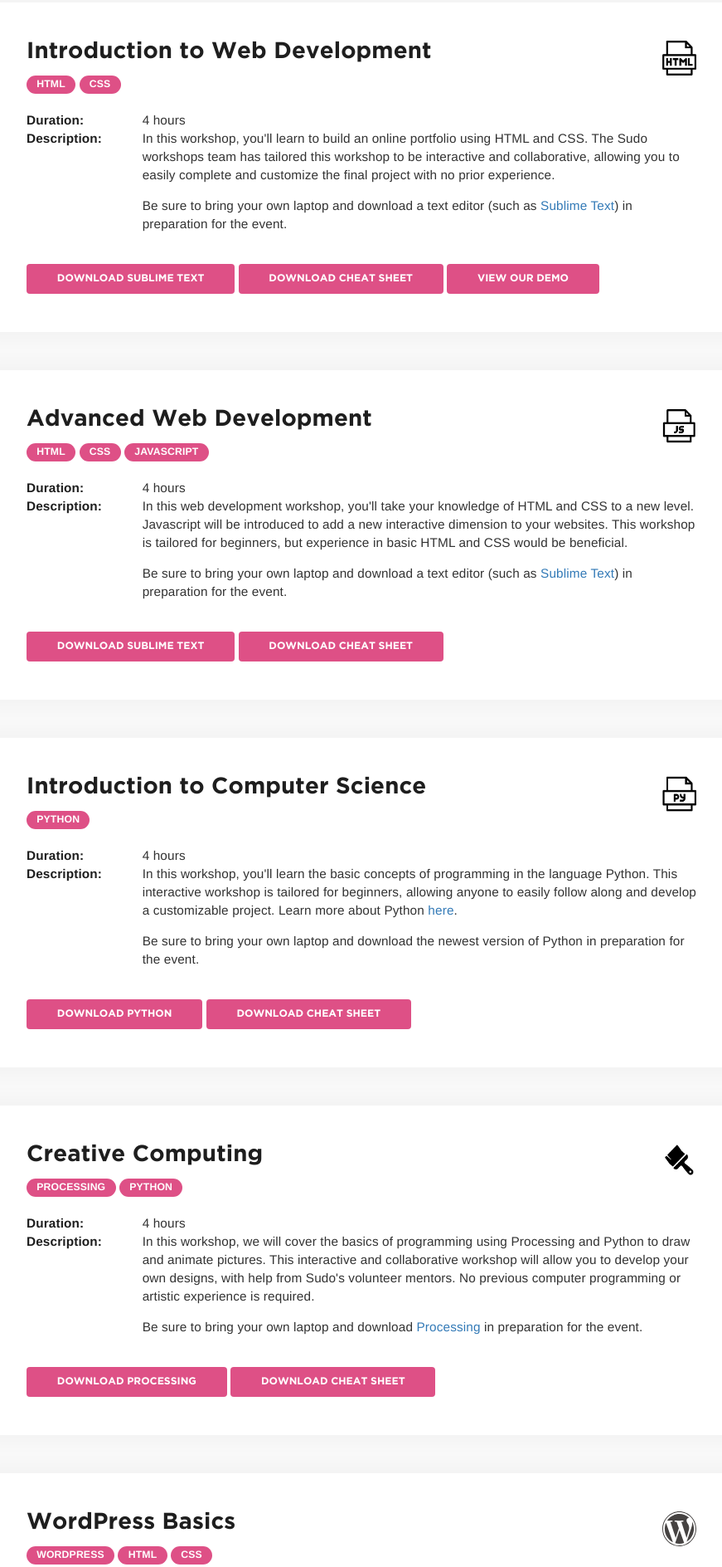
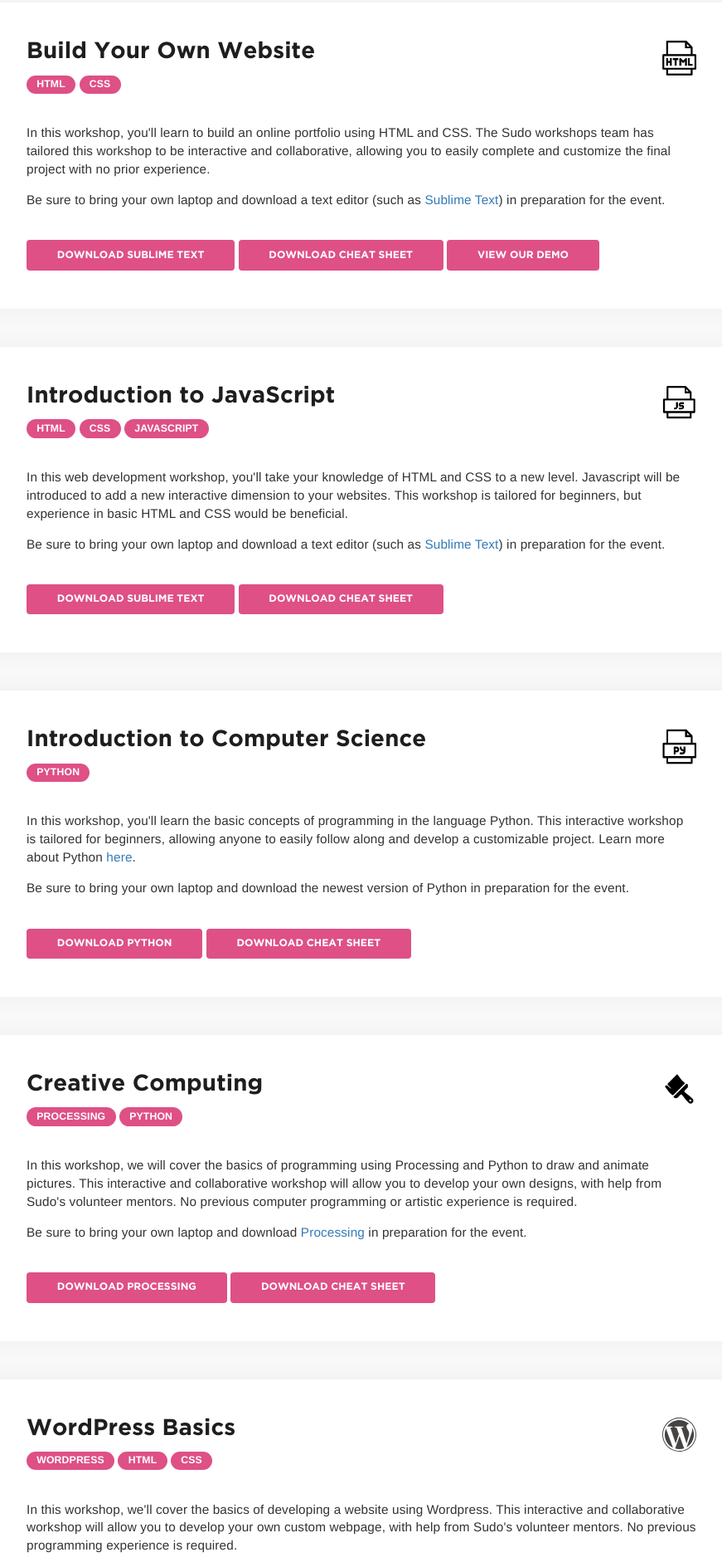
Before and after one commit to sudo-labs/sudolabs_v2, a website: page workshops.html in a window 1280 px wide. Shown: the part 418-2306 px from the top of the page at 83% size, without its empty margins (204-1075 px from the left). Drawn offline with nearby package versions, Linux system fonts and the light colour scheme.

Commit message:
Update workshops page

```diff
--- a/resources/scss/modules/_landing.scss
+++ b/resources/scss/modules/_landing.scss
@@ -74,7 +74,7 @@
 			background: $white;
 			position: absolute;
 			bottom: 0;
-			left: calc(50% - 25px);
+			left: calc(50% - 2px);
 			height: 5px;
 			width: 50px;
 		}
--- a/workshops.html
+++ b/workshops.html
@@ -58,26 +58,11 @@
 		<div class="workshopsBG2">
 			<div class="workshops">
 				<img src="assets/imgs/workshops/workshops__html.png" class="workshops__icon" alt="Workshop Icon">
-				<h1 class="workshops__title">Introduction to Web Development</h1>
+				<h1 class="workshops__title">Build Your Own Website</h1>
 				<span class="workshops__pill">HTML</span> <span class="workshops__pill">CSS</span>
 				<div class="container-fluid workshops__container--noPadding">
-					<div class="row">
-						<div class="col-sm-2">
-							<span class="workshops__subtitle">Duration:</span>
-						</div>
-						<div class="col-sm-10">
-							<span>4 hours</span>
-						</div>
-					</div>
-					<div class="row workshops__container--margin">
-						<div class="col-sm-2">
-							<span class="workshops__subtitle">Description:</span>
-						</div>
-						<div class="col-sm-10">
-							<span>In this workshop, you'll learn to build an online portfolio using HTML and CSS. The Sudo workshops team has tailored this workshop to be interactive and collaborative, allowing you to easily complete and customize the final project with no prior experience.
-							<p>Be sure to bring your own laptop and download a text editor (such as <a href="https://www.sublimetext.com/" target="_blank">Sublime Text</a>) in preparation for the event.</p></span>
-						</div>
-					</div>
+					<p>In this workshop, you'll learn to build an online portfolio using HTML and CSS. The Sudo workshops team has tailored this workshop to be interactive and collaborative, allowing you to easily complete and customize the final project with no prior experience.</p>
+					<p>Be sure to bring your own laptop and download a text editor (such as <a href="https://www.sublimetext.com/" target="_blank">Sublime Text</a>) in preparation for the event.</p>
 					<br>
 					<a href="https://www.sublimetext.com/3" target="_blank"><button class="workshops__button">Download Sublime Text</button></a>
 					<a href="assets/pdfs/Cheatsheet_HTML.pdf" target="_blank"><button class="workshops__button workshops__button--margin">Download Cheat Sheet</button></a>
@@ -87,26 +72,11 @@
 
 			<div class="workshops">
 				<img src="assets/imgs/workshops/workshops__js.png" class="workshops__icon" alt="Workshop Icon">
-				<h1 class="workshops__title">Advanced Web Development</h1>
+				<h1 class="workshops__title">Introduction to JavaScript</h1>
 				<span class="workshops__pill">HTML</span> <span class="workshops__pill">CSS</span> <span class="workshops__pill">Javascript</span>
 				<div class="container-fluid workshops__container--noPadding">
-					<div class="row">
-						<div class="col-sm-2">
-							<span class="workshops__subtitle">Duration:</span>
-						</div>
-						<div class="col-sm-10">
-							<span>4 hours</span>
-						</div>
-					</div>
-					<div class="row workshops__container--margin">
-						<div class="col-sm-2">
-							<span class="workshops__subtitle">Description:</span>
-						</div>
-						<div class="col-sm-10">
-							<span>In this web development workshop, you'll take your knowledge of HTML and CSS to a new level. Javascript will be introduced to add a new interactive dimension to your websites. This workshop is tailored for beginners, but experience in basic HTML and CSS would be beneficial.
-							<p>Be sure to bring your own laptop and download a text editor (such as <a href="https://www.sublimetext.com/" target="_blank">Sublime Text</a>) in preparation for the event.</p></span>
-						</div>
-					</div>
+					<p>In this web development workshop, you'll take your knowledge of HTML and CSS to a new level. Javascript will be introduced to add a new interactive dimension to your websites. This workshop is tailored for beginners, but experience in basic HTML and CSS would be beneficial.</p>
+					<p>Be sure to bring your own laptop and download a text editor (such as <a href="https://www.sublimetext.com/" target="_blank">Sublime Text</a>) in preparation for the event.</p>
 					<br>
 					<a href="https://www.sublimetext.com/3" target="_blank"><button class="workshops__button">Download Sublime Text</button></a>
 					<a href="assets/pdfs/Cheatsheet_Javascript.pdf" target="_blank"><button class="workshops__button workshops__button--margin">Download Cheat Sheet</button></a>
@@ -118,23 +88,8 @@
 				<h1 class="workshops__title">Introduction to Computer Science</h1>
 				<span class="workshops__pill">Python</span>
 				<div class="container-fluid workshops__container--noPadding">
-					<div class="row">
-						<div class="col-sm-2">
-							<span class="workshops__subtitle">Duration:</span>
-						</div>
-						<div class="col-sm-10">
-							<span>4 hours</span>
-						</div>
-					</div>
-					<div class="row workshops__container--margin">
-						<div class="col-sm-2">
-							<span class="workshops__subtitle">Description:</span>
-						</div>
-						<div class="col-sm-10">
-							<span>In this workshop, you'll learn the basic concepts of programming in the language Python. This interactive workshop is tailored for beginners, allowing anyone to easily follow along and develop a customizable project. Learn more about Python <a href="https://www.python.org/about/gettingstarted/" target="_blank">here</a>.
-							<p>Be sure to bring your own laptop and download the newest version of Python in preparation for the event.</p></span>
-						</div>
-					</div>
+					<p>In this workshop, you'll learn the basic concepts of programming in the language Python. This interactive workshop is tailored for beginners, allowing anyone to easily follow along and develop a customizable project. Learn more about Python <a href="https://www.python.org/about/gettingstarted/" target="_blank">here</a>.</p>
+					<p>Be sure to bring your own laptop and download the newest version of Python in preparation for the event.</p>
 					<br>
 					<a href="https://www.python.org/downloads" target="_blank"><button class="workshops__button">Download Python</button></a>
 					<a href="assets/pdfs/Cheatsheet_Python.pdf" target="_blank"><button class="workshops__button workshops__button--margin">Download Cheat Sheet</button></a>
@@ -146,23 +101,8 @@
 				<h1 class="workshops__title">Creative Computing</h1>
 				<span class="workshops__pill">Processing</span> <span class="workshops__pill">Python</span>
 				<div class="container-fluid workshops__container--noPadding">
-					<div class="row">
-						<div class="col-sm-2">
-							<span class="workshops__subtitle">Duration:</span>
-						</div>
-						<div class="col-sm-10">
-							<span>4 hours</span>
-						</div>
-					</div>
-					<div class="row workshops__container--margin">
-						<div class="col-sm-2">
-							<span class="workshops__subtitle">Description:</span>
-						</div>
-						<div class="col-sm-10">
-							<span>In this workshop, we will cover the basics of programming using Processing and Python to draw and animate pictures. This interactive and collaborative workshop will allow you to develop your own designs, with help from Sudo's volunteer mentors. No previous computer programming or artistic experience is required.
-							<p>Be sure to bring your own laptop and download <a href="https://processing.org/download/" target="_blank">Processing</a> in preparation for the event.</p></span>
-						</div>
-					</div>
+					<p>In this workshop, we will cover the basics of programming using Processing and Python to draw and animate pictures. This interactive and collaborative workshop will allow you to develop your own designs, with help from Sudo's volunteer mentors. No previous computer programming or artistic experience is required.</p>
+					<p>Be sure to bring your own laptop and download <a href="https://processing.org/download/" target="_blank">Processing</a> in preparation for the event.</p>
 					<br>
 					<a href="https://processing.org/download" target="_blank"><button class="workshops__button">Download Processing</button></a>
 					<a href="assets/pdfs/Cheatsheet_CreativeComputing.pdf" target="_blank"><button class="workshops__button workshops__button--margin">Download Cheat Sheet</button></a>
@@ -174,25 +114,22 @@
 				<h1 class="workshops__title">WordPress Basics</h1>
 				<span class="workshops__pill">WordPress</span> <span class="workshops__pill">HTML</span> <span class="workshops__pill">CSS</span>
 				<div class="container-fluid workshops__container--noPadding">
-					<div class="row">
-						<div class="col-sm-2">
-							<span class="workshops__subtitle">Duration:</span>
-						</div>
-						<div class="col-sm-10">
-							<span>4 hours</span>
-						</div>
-					</div>
-					<div class="row workshops__container--margin">
-						<div class="col-sm-2">
-							<span class="workshops__subtitle">Description:</span>
-						</div>
-						<div class="col-sm-10">
-							<span>In this workshop, we'll cover the basics of developing a website using Wordpress. This interactive and collaborative workshop will allow you to develop your own custom webpage, with help from Sudo's volunteer mentors. No previous programming experience is required.
-							<p>Be sure to bring your own laptop in preparation for the event.</p></span>
-						</div>
-						<br><a href="assets/pdfs/Cheatsheet_WordPress.pdf" target="_blank"><button class="workshops__button">Download Cheat Sheet</button></a>
-					</div>
+					<p>In this workshop, we'll cover the basics of developing a website using Wordpress. This interactive and collaborative workshop will allow you to develop your own custom webpage, with help from Sudo's volunteer mentors. No previous programming experience is required.</p>
+					<p>Be sure to bring your own laptop in preparation for the event.</p>
+					<br><a href="assets/pdfs/Cheatsheet_WordPress.pdf" target="_blank"><button class="workshops__button">Download Cheat Sheet</button></a>
 				</div>
+			</div>
+
+			<div class="workshops">
+				<img src="assets/imgs/workshops/workshops__css.svg" class="workshops__icon" alt="Workshop Icon">
+				<h1 class="workshops__title">Designing Your Website</h1>
+				<span class="workshops__pill">HTML</span> <span class="workshops__pill">CSS</span> <span class="workshops__pill">BOOTSTRAP</span>
+				<div class="container-fluid workshops__container--noPadding">
+					<p>This workshop will teach you how to build your own website from scratch and how to create custom and modern designs. You will be learning HTML, advanced CSS, and a few Bootstrap elements to make a custom website.</p>
+					<p>Be sure to bring your own laptop and download a text editor (such as <a href="https://www.sublimetext.com/" target="_blank">Sublime Text</a>) in preparation for the event.</p>
+					<br><a href="assets/pdfs/Cheatsheet_DYW.pdf" target="_blank"><button class="workshops__button">Download Cheat Sheet</button></a>
+				</div>
+			</div>
 			</div>
 		</div>
 
```
Also changed, not shown: assets/imgs/workshops/workshops__css.svg (added), 1 other file.
